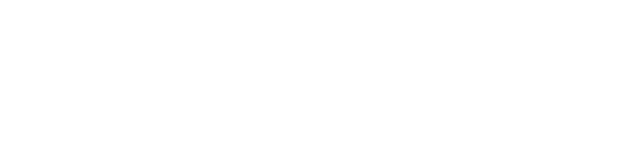
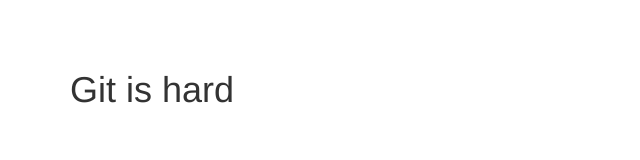
Before and after one commit to nashwabawab/Git-homework-1, a plain HTML site: page git homework file 1.html in a window 1280 px wide. Shown: the whole page, without its empty margins (0-640 px from the left). Drawn offline with Linux system fonts and the light colour scheme; files that its build step writes are made by us from their sources; files whose address does not match are found by name.

Commit message:
h1, step 8

```diff
--- a/git homework file 1.html
+++ b/git homework file 1.html
@@ -25,7 +25,7 @@
     </head>
 
 <div class="container">
-
+  <h1>Git is hard</h1>
 </div>
 
         <script>window.jQuery || document.write('<script src="js/vendor/jquery-1.11.2.min.js"><\/script>')</script>
```
